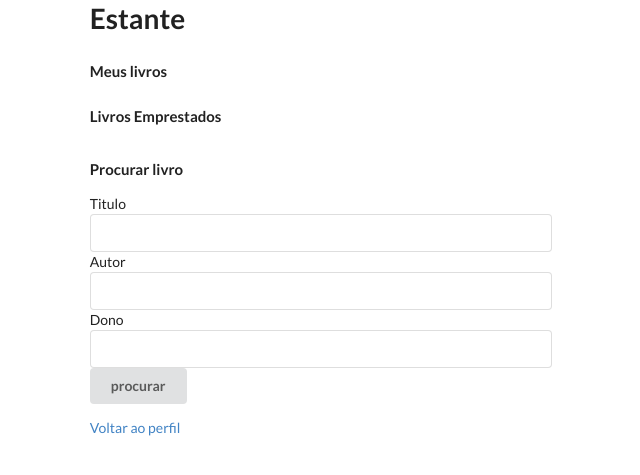
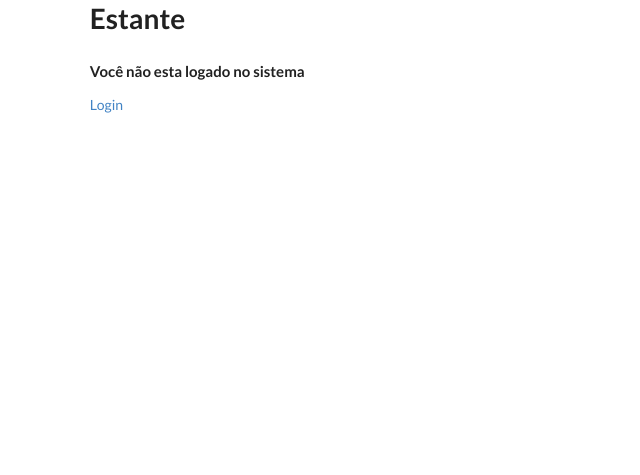
Before and after one commit to brunowber/pitcaria, a Django app: page /estante/lista_livros/ in a window 1280 px wide. Shown: the top 475 px of the page, without its empty margins (319-959 px from the left). Run offline with Django 3.2, Linux system fonts and the light colour scheme; the visitor is signed in with stand-in values (Sample User, id 1); data that the repository does not hold is empty.

Commit message:
Implementação da função login required

```diff
--- a/estante/templates/lista_livros.html
+++ b/estante/templates/lista_livros.html
@@ -1,11 +1,6 @@
 {% extends 'base.html' %}
 {% block content %}
     {% if user.is_anonymous %}
-        <script>
-            alert("Faça o login antes!" )
-            {location.href='/estante/'}
-        </script>
-    {% endif %}
         <h4>Meus livros</h4>
             {% for livro in livros %}
                 {% ifequal user.id livro.dono.id %}
@@ -41,4 +36,8 @@
             </form>
         </div>
             <a href="{% url 'estante:perfil' %}">Voltar ao perfil</a>
+    {% else %}
+        <h4>Você não esta logado no sistema</h4>
+        <a href="{% url 'estante:login' %}">Login</a><br/>
+    {% endif %}
 {% endblock content %}
--- a/estante/urls.py
+++ b/estante/urls.py
@@ -1,5 +1,4 @@
 from django.conf.urls import url
-from estante import views
 from estante.views import *
 from django.views.generic.base import TemplateView
 
--- a/estante/views/emprestimo.py
+++ b/estante/views/emprestimo.py
@@ -5,9 +5,13 @@ from estante.models.livro import Livro
 from estante.models.pessoa import Pessoa
 from django.shortcuts import render
 from datetime import date
+from django.contrib.auth.decorators import login_required
+from django.utils.decorators import method_decorator
 
 
 class Cad_emprestimo(View):
+
+    @method_decorator(login_required(login_url='/estante/'))
     def get(self, request, id=None):
         livro = Livro.objects.get(pk=id)
         pessoa = Pessoa.objects.get(pk=request.user.id)
@@ -25,6 +29,8 @@ class Cad_emprestimo(View):
         return render(request, 'perfil.html')
 
 class Devolver(View):
+
+    @method_decorator(login_required(login_url='/estante/'))
     def get(self, request, id=None):
         emprestimo = Emprestimo.objects.get(pk=id)
         livro = Livro.objects.get(pk=emprestimo.livro_emprestado_id)
--- a/estante/views/livro.py
+++ b/estante/views/livro.py
@@ -5,10 +5,14 @@ from django.shortcuts import render, redirect
 from estante.models.livro import Livro
 from estante.models.emprestimo import Emprestimo
 from estante.forms.livro import LivroForm, LivroEditaForm
+from django.contrib.auth.decorators import login_required
+from django.utils.decorators import method_decorator
+
 
 class DicLivro(View):
     template = 'lista_livros.html'
 
+    @method_decorator(login_required(login_url='/estante/'))
     def get(self, request):
         context_dict = {}
         livros = Livro.objects.all()
@@ -22,8 +26,10 @@ class DicLivro(View):
         return render(request, self.template, context_dict)
 
 class PerfilLivro(View):
+
     template = 'perfil_livro.html'
 
+    @method_decorator(login_required(login_url='/estante/'))
     def get(self, request, id=None):
         livro = Livro.objects.get(pk=id)
         context_dict = {}
@@ -33,10 +39,14 @@ class PerfilLivro(View):
         context_dict['livro'] = livro
         return render(request, self.template, context_dict)
 
+
 class CadastraLivro(View, Pessoa):
+
     template = 'cad_livro.html'
+
+    @method_decorator(login_required(login_url='/estante/'))
     def get(self, request, id=None):
-        print (id)
+
         if id:
             livro = Livro.objects.get(id=id)
             form = LivroEditaForm(instance=livro)
@@ -45,7 +55,6 @@ class CadastraLivro(View, Pessoa):
         return render(request, self.template, {'form': form, 'id': id})
 
     def post(self, request, id=None):
-        print (id)
         if id:
             form = LivroEditaForm(request.POST, instance=Livro.objects.get(id=id))
             if form.is_valid():
@@ -68,8 +77,10 @@ class CadastraLivro(View, Pessoa):
         return render(request, 'cad_livro.html', {'form': form})
 
 class Alterar_status_livro(View):
+
     template = 'perfil_livro.html'
 
+    @method_decorator(login_required(login_url='/estante/'))
     def post(self, request, id=None):
         user = request.user
         if user.is_authenticated():
@@ -84,10 +95,11 @@ class Alterar_status_livro(View):
                 return redirect('/estante/livro/' + str(livro.id))
         return render(request, 'index.html')
 
+class Procurar(View):
 
-class Procurar(View):
     template = 'procurar_livro.html'
 
+    @method_decorator(login_required(login_url='/estante/'))
     def post(self, request):
         titulo = request.POST['titulo']
         autor = request.POST['autor']
--- a/estante/views/pessoa.py
+++ b/estante/views/pessoa.py
@@ -3,7 +3,7 @@ from django.views.generic import View
 from django.shortcuts import redirect
 from estante.models.pessoa import Pessoa
 from django.contrib.auth import authenticate, login, logout
-from django.shortcuts import render, get_object_or_404
+from django.shortcuts import render
 from estante.forms.pessoa import PessoaForm, PessoaEditForm, LoginForm
 from django.core.exceptions import ObjectDoesNotExist
 
@@ -15,7 +15,6 @@ class CadastraPessoa(View):
     def get(self, request):
         id = request.user.id
         if id:
-            print id
             pessoa = Pessoa.objects.get(pk=id)
             form = PessoaEditForm(instance=pessoa)
         else:
@@ -55,7 +54,6 @@ class CadastraPessoa(View):
                 pessoa = form.save(commit=False)
                 pessoa.set_password(request.POST['password'])
                 pessoa.is_active = True
-                print (pessoa.username, pessoa.password)
                 pessoa.save()
 
                 return render(request, self.template3, {'form': LoginForm})
--- a/projeto/settings.py
+++ b/projeto/settings.py
@@ -108,3 +108,6 @@ STATIC_URL = '/static/'
 STATICFILES_DIRS = (
     STATIC_PATH,
 )
+
+LOGIN_URL = '/estante/login/'
+LOGIN_REDIRECT_URL = '/estante/'
```
Also changed, not shown: estante/forms/livro.py (+0 -14 lines), estante/templates/cad_livro.html (+5 -6 lines), estante/templates/index.html (+1 -6 lines), estante/templates/perfil.html (+5 -6 lines), estante/templates/perfil_livro.html (+5 -6 lines), estante/templates/procurar_livro.html (+5 -6 lines). Lines whose indentation alone changed are shown as unchanged.
